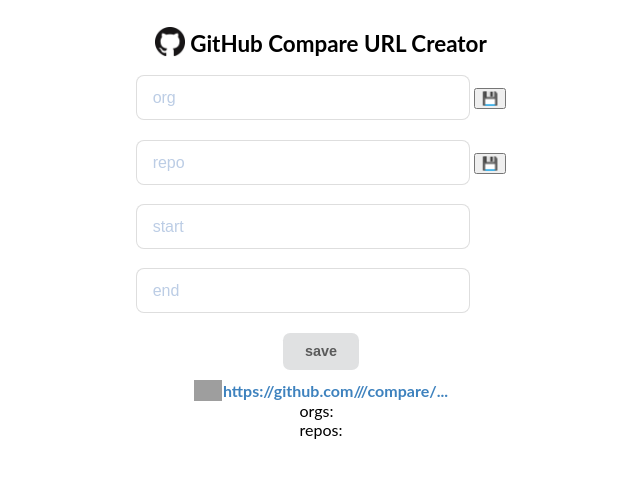
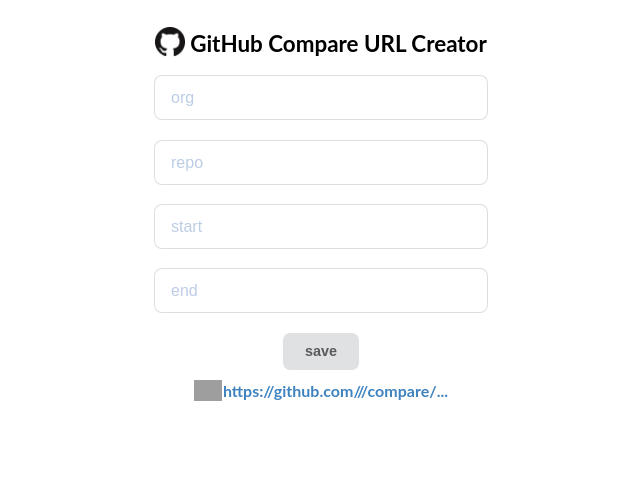
Before and after one commit to daido1976/github-compare-url-creator, a React (Create React App) app: page / in a window 1280 px wide. Shown: the top 478 px of the page, without its empty margins (319-959 px from the left). Built offline with nearby package versions, Linux system fonts and the light colour scheme; grey boxes are pictures that could not be loaded.

Commit message:
AutoComplete component

```diff
--- a/src/App.tsx
+++ b/src/App.tsx
@@ -1,4 +1,4 @@
-import React from "react";
+import React, { useState } from "react";
 import { saveToStorage } from "./storage";
 import { useTextField, useBookmarks } from "./hooks";
 import { truncateCharsFrom } from "./utils";
@@ -12,6 +12,11 @@
 } from "./components";
 
 export const App = () => {
+  const [orgBookmarkOpen, toggleOrgBookmark] = useState(false);
+  const [repoBookmarkOpen, toggleRepoBookmark] = useState(false);
+  const [startBookmarkOpen, toggleStartBookmark] = useState(false);
+  const [endBookmarkOpen, toggleEndBookmark] = useState(false);
+
   const {
     bookmarks: bookmarkOrgs,
     addBookmarks: addBookmarkOrgs,
@@ -22,6 +27,16 @@
     addBookmarks: addBookmarkRepos,
     removeBookmarks: removeBookmarkRepos,
   } = useBookmarks("bookmarkRepos");
+  const {
+    bookmarks: bookmarkStarts,
+    addBookmarks: addBookmarkStarts,
+    removeBookmarks: removeBookmarkStarts,
+  } = useBookmarks("bookmarkStarts");
+  const {
+    bookmarks: bookmarkEnds,
+    addBookmarks: addBookmarkEnds,
+    removeBookmarks: removeBookmarkEnds,
+  } = useBookmarks("bookmarkEnds");
 
   const [orgTextField, setOrg] = useTextField({
     placeholder: "org",
@@ -31,11 +46,11 @@
     placeholder: "repo",
     key: "repo",
   });
-  const [startTextField] = useTextField({
+  const [startTextField, setStart] = useTextField({
     placeholder: "start",
     key: "start",
   });
-  const [endTextField] = useTextField({
+  const [endTextField, setEnd] = useTextField({
     placeholder: "end",
     key: "end",
   });
@@ -51,7 +66,44 @@
     saveToStorage("repo", repoTextField.value);
     saveToStorage("start", startTextField.value);
     saveToStorage("end", endTextField.value);
+    addBookmarkOrgs(orgTextField.value);
+    addBookmarkRepos(repoTextField.value);
+    addBookmarkStarts(startTextField.value);
+    addBookmarkEnds(endTextField.value);
   };
+
+  const orgBookmarkComponent = (
+    <Bookmark
+      bookmarkValues={bookmarkOrgs}
+      setValue={setOrg}
+      removeBookmarkValues={removeBookmarkOrgs}
+      toggleBookmark={toggleOrgBookmark}
+    />
+  );
+  const repoBookmarkComponent = (
+    <Bookmark
+      bookmarkValues={bookmarkRepos}
+      setValue={setRepo}
+      removeBookmarkValues={removeBookmarkRepos}
+      toggleBookmark={toggleRepoBookmark}
+    />
+  );
+  const startBookmarkComponent = (
+    <Bookmark
+      bookmarkValues={bookmarkStarts}
+      setValue={setStart}
+      removeBookmarkValues={removeBookmarkStarts}
+      toggleBookmark={toggleStartBookmark}
+    />
+  );
+  const endBookmarkComponent = (
+    <Bookmark
+      bookmarkValues={bookmarkEnds}
+      setValue={setEnd}
+      removeBookmarkValues={removeBookmarkEnds}
+      toggleBookmark={toggleEndBookmark}
+    />
+  );
 
   return (
     <div>
@@ -62,19 +114,21 @@
           repoTextField={repoTextField}
           startTextField={startTextField}
           endTextField={endTextField}
-          addBookmarkOrgs={addBookmarkOrgs}
-          addBookmarkRepos={addBookmarkRepos}
+          orgBookmarkComponent={orgBookmarkComponent}
+          orgBookmarkOpen={orgBookmarkOpen}
+          toggleOrgBookmark={toggleOrgBookmark}
+          repoBookmarkComponent={repoBookmarkComponent}
+          repoBookmarkOpen={repoBookmarkOpen}
+          toggleRepoBookmark={toggleRepoBookmark}
+          startBookmarkComponent={startBookmarkComponent}
+          startBookmarkOpen={startBookmarkOpen}
+          toggleStartBookmark={toggleStartBookmark}
+          endBookmarkComponent={endBookmarkComponent}
+          endBookmarkOpen={endBookmarkOpen}
+          toggleEndBookmark={toggleEndBookmark}
         />
         <SaveButton onSaveClick={onSaveClick} />
         <CompareUrl compareUrl={compareUrl} />
-        <Bookmark
-          bookmarkOrgs={bookmarkOrgs}
-          bookmarkRepos={bookmarkRepos}
-          setOrg={setOrg}
-          setRepo={setRepo}
-          removeBookmarkOrgs={removeBookmarkOrgs}
-          removeBookmarkRepos={removeBookmarkRepos}
-        />
       </Layout>
     </div>
   );
--- a/src/components/Bookmark/index.tsx
+++ b/src/components/Bookmark/index.tsx
@@ -1,54 +1,50 @@
 import styles from "./index.module.css";
 
 type Props = {
-  bookmarkOrgs: string[];
-  bookmarkRepos: string[];
-  setOrg: (value: React.SetStateAction<string>) => void;
-  setRepo: (value: React.SetStateAction<string>) => void;
-  removeBookmarkOrgs: (v: string) => void;
-  removeBookmarkRepos: (v: string) => void;
+  bookmarkValues: string[];
+  setValue: (value: React.SetStateAction<string>) => void;
+  removeBookmarkValues: (v: string) => void;
+  toggleBookmark: React.Dispatch<React.SetStateAction<boolean>>;
 };
 
 export const Bookmark: React.FC<Props> = ({
-  bookmarkOrgs,
-  bookmarkRepos,
-  setOrg,
-  setRepo,
-  removeBookmarkOrgs,
-  removeBookmarkRepos,
+  bookmarkValues,
+  setValue,
+  removeBookmarkValues,
+  toggleBookmark,
 }) => {
   return (
     <div>
-      <div>
-        orgs:{" "}
-        {bookmarkOrgs.map((v, i) => {
+      {bookmarkValues.length > 1 ? (
+        // FIXME: ↑ は空文字が配列に入っているためにこうしているので、配列に空文字が入らないようにして bookmarkValues.length ? ... 的な感じにする
+        <ul className={styles.autoCompleteList}>
+          {bookmarkValues.map((v, i) => {
             if (!v) {
               return;
             }
 
             return (
-            <span key={i}>
-              <button onClick={(_e) => setOrg(v)}>{v + " "}</button>
-              <button onClick={(_e) => removeBookmarkOrgs(v)}>x</button>
-            </span>
+              <li key={i} className={styles.autoCompleteListItem}>
+                <div
+                  className={styles.autoCompleteWord}
+                  onClick={(_e) => {
+                    setValue(v);
+                    toggleBookmark(false);
+                  }}
+                >
+                  {v}
+                </div>
+                <button
+                  className={styles.autoCompleteItemDeleteButton}
+                  onClick={(_e) => removeBookmarkValues(v)}
+                >
+                  ✖️
+                </button>
+              </li>
             );
           })}
-      </div>
-      <div>
-        repos:{" "}
-        {bookmarkRepos.map((v, i) => {
-          if (!v) {
-            return;
-          }
-
-          return (
-            <span key={i}>
-              <button onClick={(_e) => setRepo(v)}>{v + " "}</button>
-              <button onClick={(_e) => removeBookmarkRepos(v)}>x</button>
-            </span>
-          );
-        })}
-      </div>
+        </ul>
+      ) : null}
     </div>
   );
 };
--- a/src/components/InputForm/index.module.css
+++ b/src/components/InputForm/index.module.css
@@ -1,9 +1,12 @@
+.inputFormWrapper {
+  margin-bottom: 1.2em;
+}
+
 .inputForm {
   font-size: 100%;
   line-height: 1.2em;
   width: 300px;
   padding: 0.75em 1em;
-  margin-bottom: 1.2em;
   border: 1px solid rgba(34, 36, 38, 0.15);
   border-radius: 0.5em;
   outline: none;
@@ -12,3 +15,21 @@
 .inputForm::placeholder {
   color: #bccde5;
 }
+
+.autoComplete {
+  font-size: 100%;
+  line-height: 1.2em;
+  width: 300px;
+  padding: 0.75em 1em;
+  border: 1px solid rgba(34, 36, 38, 0.15);
+  border-radius: 0.5em;
+  outline: none;
+}
+
+.autoCompleteItem {
+  cursor: pointer;
+}
+
+.autoCompleteItem:hover {
+  background-color: #dcdfe4;
+}
--- a/src/components/InputForm/index.tsx
+++ b/src/components/InputForm/index.tsx
@@ -6,8 +6,18 @@
   repoTextField: TextField;
   startTextField: TextField;
   endTextField: TextField;
-  addBookmarkOrgs: (v: string) => void;
-  addBookmarkRepos: (v: string) => void;
+  orgBookmarkComponent: JSX.Element;
+  orgBookmarkOpen: boolean;
+  toggleOrgBookmark: React.Dispatch<React.SetStateAction<boolean>>;
+  repoBookmarkComponent: JSX.Element;
+  repoBookmarkOpen: boolean;
+  toggleRepoBookmark: React.Dispatch<React.SetStateAction<boolean>>;
+  startBookmarkComponent: JSX.Element;
+  startBookmarkOpen: boolean;
+  toggleStartBookmark: React.Dispatch<React.SetStateAction<boolean>>;
+  endBookmarkComponent: JSX.Element;
+  endBookmarkOpen: boolean;
+  toggleEndBookmark: React.Dispatch<React.SetStateAction<boolean>>;
 };
 
 export const InputForm: React.FC<Props> = ({
@@ -15,33 +25,89 @@
   repoTextField,
   startTextField,
   endTextField,
-  addBookmarkOrgs,
-  addBookmarkRepos,
+  orgBookmarkComponent,
+  orgBookmarkOpen,
+  toggleOrgBookmark,
+  repoBookmarkComponent,
+  repoBookmarkOpen,
+  toggleRepoBookmark,
+  startBookmarkComponent,
+  startBookmarkOpen,
+  toggleStartBookmark,
+  endBookmarkComponent,
+  endBookmarkOpen,
+  toggleEndBookmark,
 }) => {
   return (
     <div>
+      <div className={styles.inputFormWrapper}>
         <label>
-        <input className={styles.inputForm} {...orgTextField} />{" "}
-        <button onClick={(_e) => addBookmarkOrgs(orgTextField.value)}>
-          💾
-        </button>
+          <input
+            className={styles.inputForm}
+            {...orgTextField}
+            onClick={(_e) => {
+              if (!orgBookmarkOpen) {
+                toggleRepoBookmark(false);
+                toggleStartBookmark(false);
+                toggleEndBookmark(false);
+              }
+              toggleOrgBookmark(!orgBookmarkOpen);
+            }}
+          />{" "}
         </label>
-      <br />
+        {orgBookmarkOpen ? orgBookmarkComponent : null}
+      </div>
+      <div className={styles.inputFormWrapper}>
         <label>
-        <input className={styles.inputForm} {...repoTextField} />{" "}
-        <button onClick={(_e) => addBookmarkRepos(repoTextField.value)}>
-          💾
-        </button>
+          <input
+            className={styles.inputForm}
+            {...repoTextField}
+            onClick={(_e) => {
+              if (!repoBookmarkOpen) {
+                toggleOrgBookmark(false);
+                toggleStartBookmark(false);
+                toggleEndBookmark(false);
+              }
+              toggleRepoBookmark(!repoBookmarkOpen);
+            }}
+          />{" "}
         </label>
-      <br />
+        {repoBookmarkOpen ? repoBookmarkComponent : null}
+      </div>
+      <div className={styles.inputFormWrapper}>
         <label>
-        <input className={styles.inputForm} {...startTextField} />
+          <input
+            className={styles.inputForm}
+            {...startTextField}
+            onClick={(_e) => {
+              if (!startBookmarkOpen) {
+                toggleOrgBookmark(false);
+                toggleRepoBookmark(false);
+                toggleEndBookmark(false);
+              }
+              toggleStartBookmark(!startBookmarkOpen);
+            }}
+          />{" "}
         </label>
-      <br />
+        {startBookmarkOpen ? startBookmarkComponent : null}
+      </div>
+      <div className={styles.inputFormWrapper}>
         <label>
-        <input className={styles.inputForm} {...endTextField} />
+          <input
+            className={styles.inputForm}
+            {...endTextField}
+            onClick={(_e) => {
+              if (!endBookmarkOpen) {
+                toggleOrgBookmark(false);
+                toggleRepoBookmark(false);
+                toggleStartBookmark(false);
+              }
+              toggleEndBookmark(!endBookmarkOpen);
+            }}
+          />{" "}
         </label>
-      <br />
+        {endBookmarkOpen ? endBookmarkComponent : null}
+      </div>
     </div>
   );
 };
--- a/src/storage.ts
+++ b/src/storage.ts
@@ -4,7 +4,9 @@
   | "start"
   | "end"
   | "bookmarkOrgs"
-  | "bookmarkRepos";
+  | "bookmarkRepos"
+  | "bookmarkStarts"
+  | "bookmarkEnds";
 
 export const saveToStorage = (key: StorageKey, value: string) => {
   localStorage.setItem(key, value);
```
Also changed, not shown: src/components/Bookmark/index.module.css (+33 -15 lines). Lines whose indentation alone changed are shown as unchanged.
